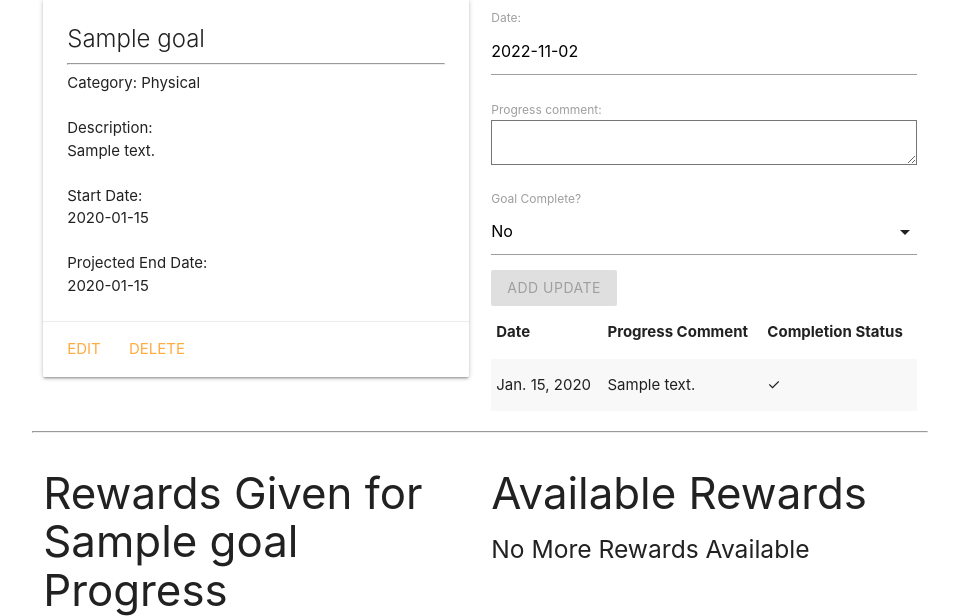
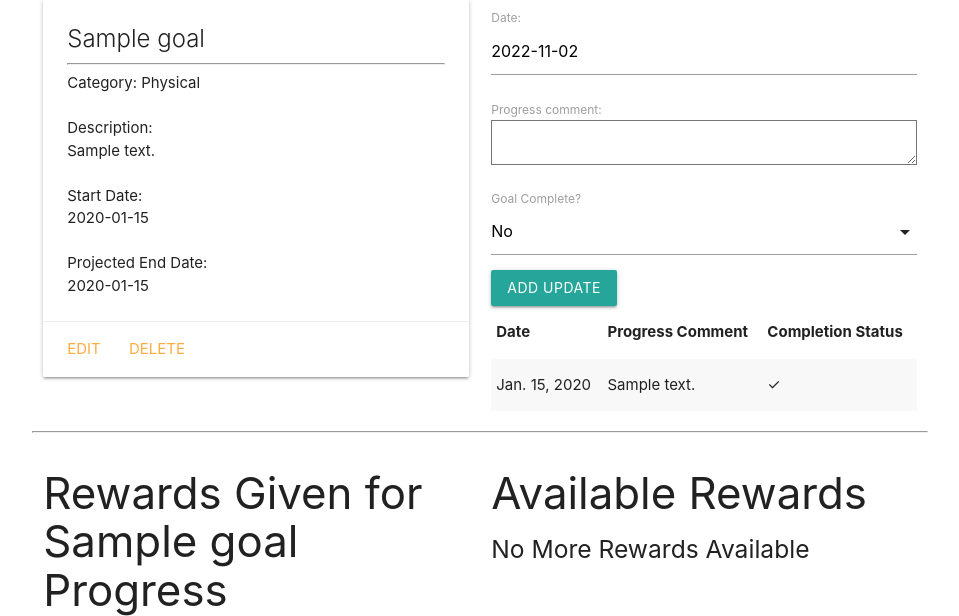
Before and after one commit to nackho/goaltracker, a Django app: page /goals/1/ in a window 1280 px wide. Shown: the part 209-825 px from the top of the page, without its empty margins (160-1119 px from the left). Run offline with Django 4.2, Linux system fonts and the light colour scheme; a user stored in the database is signed in; tables that the repository leaves empty hold one stand-in row (values such as "Sample post").

Commit message:
prepping for pulling

```diff
--- a/main_app/templates/goals/detail.html
+++ b/main_app/templates/goals/detail.html
@@ -24,10 +24,10 @@
     </div>
   </div>
   <div class="col s6">
-    <form action="{% url 'add_update' goal.id %}" method="POST">
+    <form action="{% url 'add_update' goal.id %}" method="POST" id="AddUpdate">
       {% csrf_token %}
       {{ update_form.as_p }}
-      <input type="submit" class="btn" value="Add Update" disabled="disabled">
+      <input type="submit" class="btn" value="Add Update">
     </form>
     <table class="striped">
       <thead>
@@ -109,5 +109,6 @@
 
   const selectEl = document.getElementById('id_complete_status');
   M.FormSelect.init(selectEl);
+
 </script>
 {% endblock %}
```
